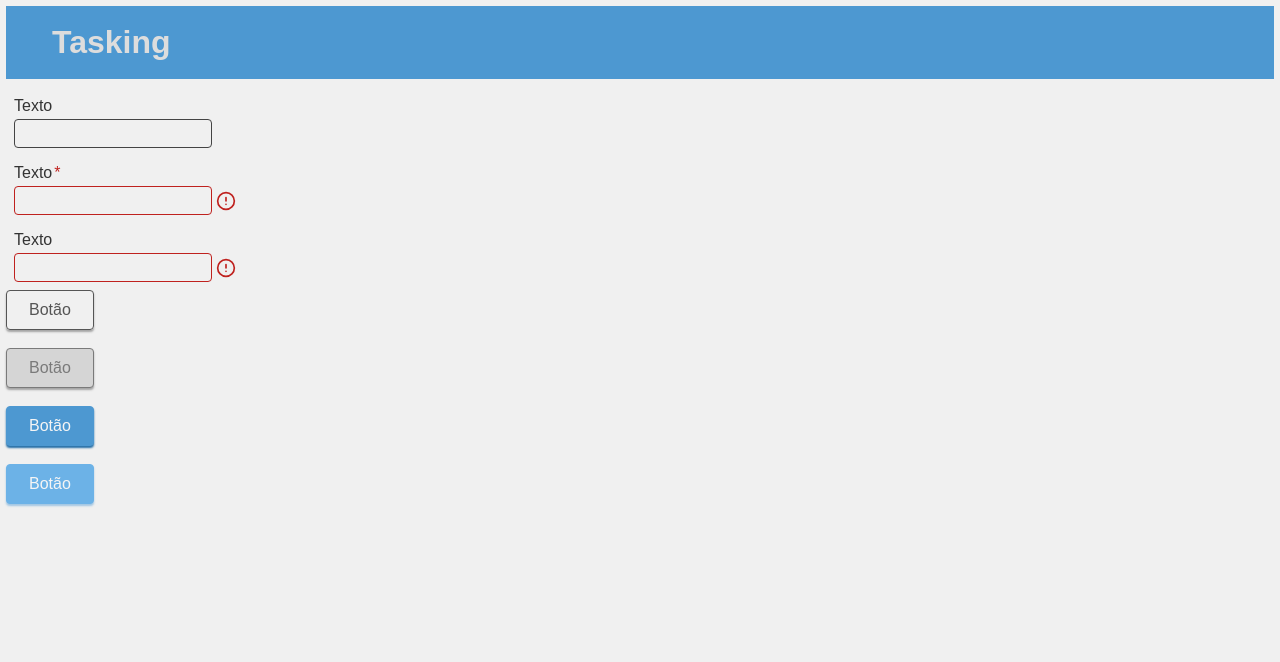
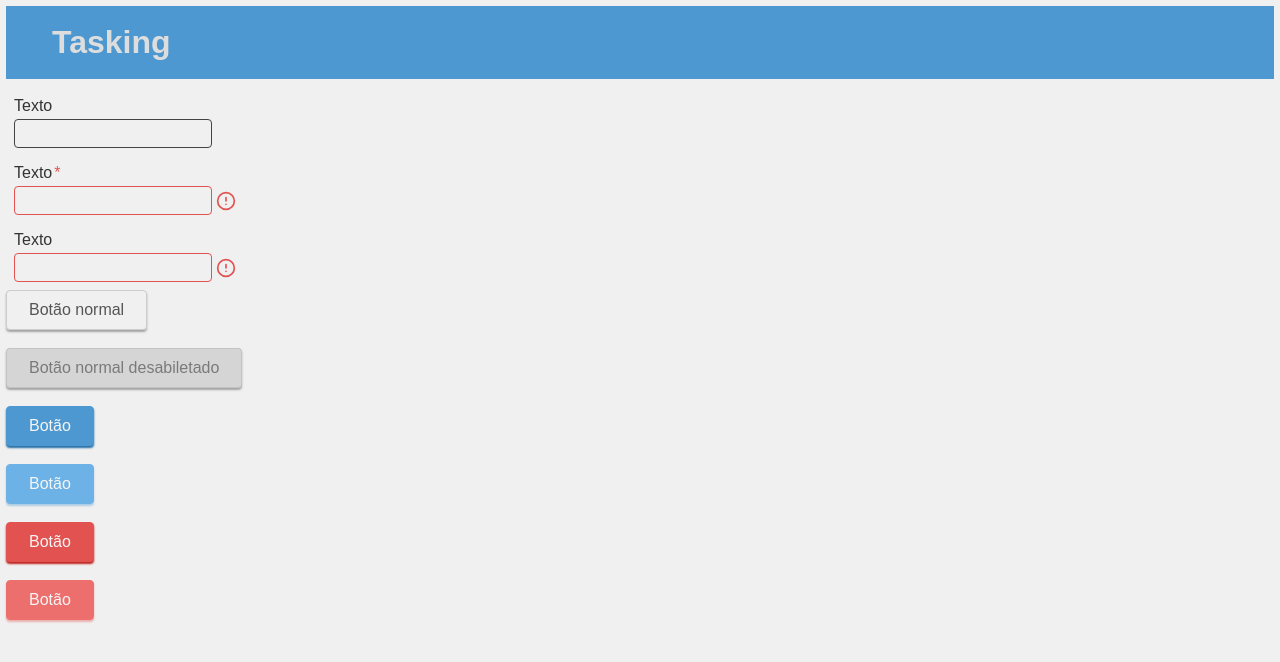
Before and after one commit to Gabriel-JM/tasking, a React (Create React App) app in the folder web/: page / in a window 1280 px wide. Shown: the top 662 px of the page. Built offline with nearby package versions, Linux system fonts and the light colour scheme.

Commit message:
Adjusting css Styles

```diff
--- a/web/src/App.tsx
+++ b/web/src/App.tsx
@@ -17,16 +17,22 @@ function App() {
         type: 'field',
         message: 'Required fields, of many orther inputs, of thounsand of orther things about'
       }} />
-      <button className="btn">Botão</button>
+      <button className="btn">Botão normal</button>
       <br/>
       <br/>
-      <button className="btn" disabled>Botão</button>
+      <button className="btn" disabled>Botão normal desabiletado</button>
       <br/>
       <br/>
       <button className="btn primary">Botão</button>
       <br/>
       <br/>
       <button className="btn primary" disabled>Botão</button>
+      <br/>
+      <br/>
+      <button className="btn danger">Botão</button>
+      <br/>
+      <br/>
+      <button className="btn danger" disabled>Botão</button>
     </div>
   )
 }
--- a/web/src/assets/css/buttons.css
+++ b/web/src/assets/css/buttons.css
@@ -1,5 +1,5 @@
 button.btn {
-  --btn-border-color: #555;
+  --btn-border-color: #bbba;
   --btn-bg-color: transparent;
   --btn-color: #555;
   --btn-shadow: #888b;
@@ -16,7 +16,7 @@ button.btn {
 }
 
 button.btn:hover {
-  --btn-border-color: #444;
+  --btn-border-color: #999a;
   --btn-color: #444;
   --btn-bg-color: #f0f0f0;
 }
@@ -29,7 +29,7 @@ button.btn:disabled {
   cursor: no-drop;
   --btn-bg-color: #d5d5d5;
   --btn-color: #7a7a7a;
-  --btn-border-color: #7a7a7a;
+  --btn-border-color: #bbba;
 }
 
 button.btn.primary {
@@ -40,7 +40,7 @@ button.btn.primary {
 }
 
 button.btn.primary:hover {
-  filter: brightness(1.05);
+  filter: brightness(0.9);
 }
 
 button.btn.primary:active {
@@ -53,3 +53,25 @@ button.btn.primary:disabled {
   --btn-border-color: var(--main-blue-lighter);
   --btn-shadow: var(--main-blue-transparent);
 }
+
+button.btn.danger {
+  --btn-border-color: var(--danger-red);
+  --btn-bg-color: var(--danger-red);
+  --btn-color: #f5f5f5;
+  --btn-shadow: var(--danger-red-darker);
+}
+
+button.btn.danger:hover {
+  filter: brightness(0.9);
+}
+
+button.btn.danger:active {
+  box-shadow: inset 0 1px 5px var(--btn-shadow);
+  --btn-border-color: var(--danger-red-darker);
+}
+
+button.btn.danger:disabled {
+  --btn-bg-color: var(--danger-red-lighter);
+  --btn-border-color: var(--danger-red-lighter);
+  --btn-shadow: var(--danger-red-transparent);
+}
--- a/web/src/components/Forms/InputErrorWarn/input-error-warn.css
+++ b/web/src/components/Forms/InputErrorWarn/input-error-warn.css
@@ -10,7 +10,7 @@
 }
 
 .input-error-warn-container::before {
-  --x-before-margin: 64px;
+  --x-before-margin: 63px;
 
   width: 90px;
   content: attr(data-message);
@@ -26,6 +26,7 @@
   transition-delay: 30ms;
   animation: show-up-before 3s;
   animation-delay: 30ms;
+  z-index: 2;
 }
 
 .input-error-warn-container:hover::before,
@@ -46,6 +47,7 @@
   transform-origin: center;
   animation: show-up-after 3s;
   animation-delay: 30ms;
+  z-index: 2;
 }
 
 .error-icon {
@@ -79,11 +81,11 @@
     transform: scale(0) translateX(calc((var(--arrow-size) + var(--x-before-margin))));
   }
 
-  15% {
+  10% {
     transform: scale(1) translateX(calc((var(--arrow-size) + var(--x-before-margin))));
   }
 
-  85% {
+  90% {
     transform: scale(1) translateX(calc((var(--arrow-size) + var(--x-before-margin))));
   }
 
@@ -97,11 +99,11 @@
     transform: scale(0) translateX(var(--x-after-margin, 0));
   }
 
-  15% {
+  10% {
     transform: scale(1) translateX(var(--x-after-margin, 0));
   }
 
-  85% {
+  90% {
     transform: scale(1) translateX(var(--x-after-margin, 0));
   }
 
--- a/web/src/index.css
+++ b/web/src/index.css
@@ -5,9 +5,11 @@
   --main-blue: #4d98d1; /*#2d89cf;*/
   --main-blue-darker: #256fa7;
   --main-blue-lighter: #6cb2e7;
-  --main-blue-transparent: #2d89cf67;
-  --danger-red: #bf211e;
-  --danger-red-transparent: #bf211e67;
+  --main-blue-transparent: #4d98d167;
+  --danger-red: #e25250;
+  --danger-red-darker: #bf211e;
+  --danger-red-lighter: #ec6f6d;
+  --danger-red-transparent: #e2525067;
   --container-size: 1200px;
 
   --header-color: #ddd;
```
